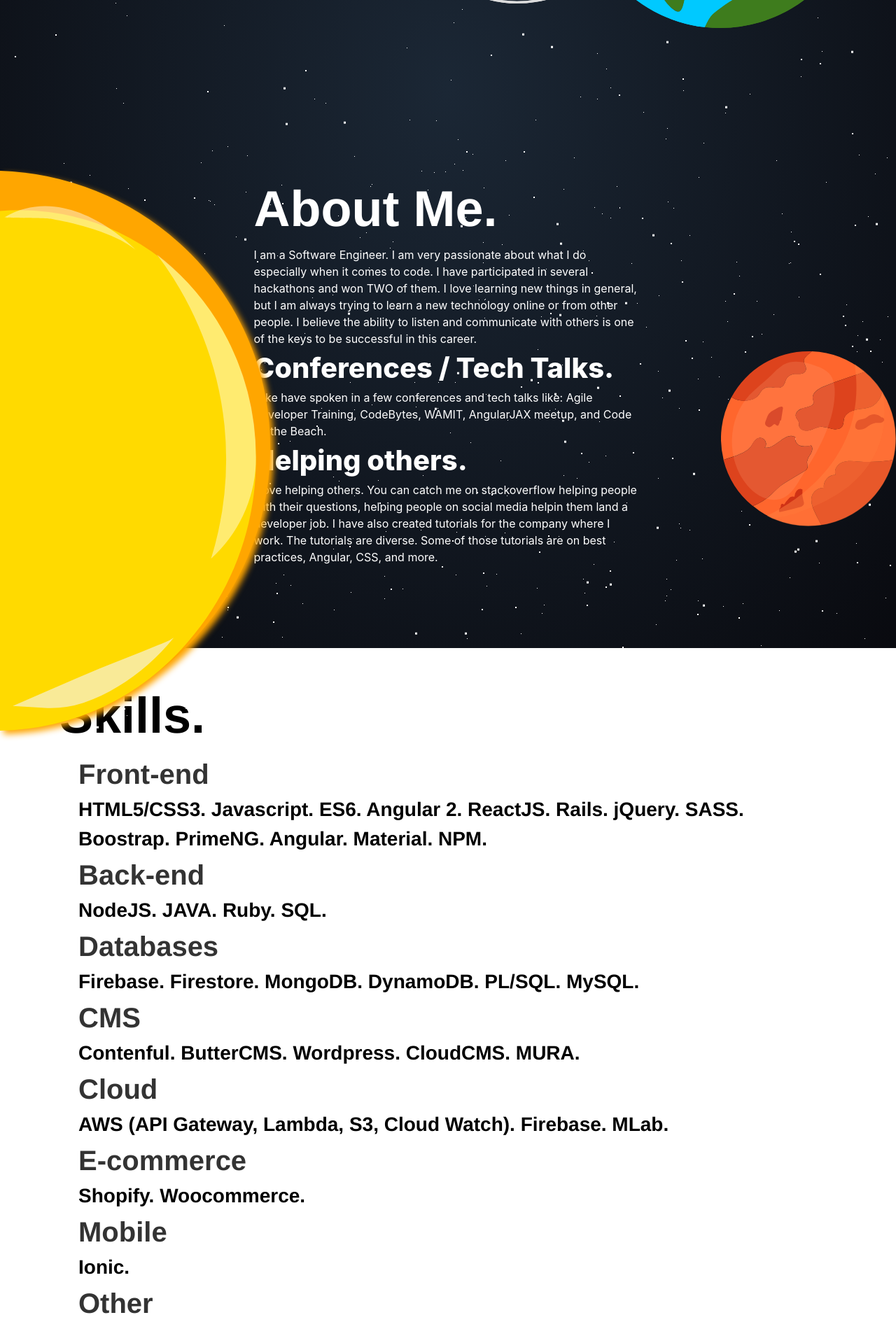
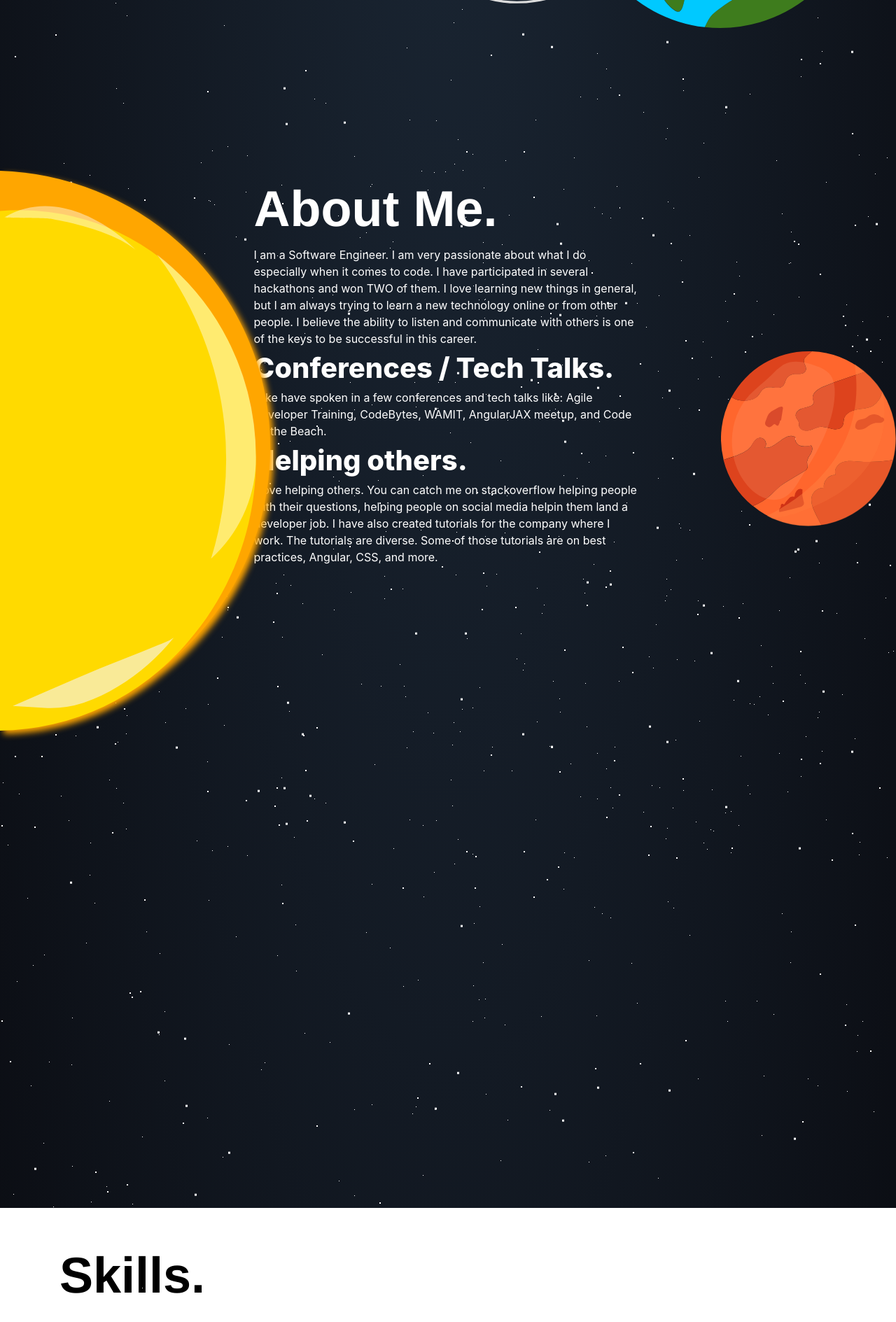
Before and after one commit to devpato/devpato-portoflio, an Angular app in the folder devpato/: page / in a window 1280 px wide. Shown: the part 680-2569 px from the top of the page at 70% size. Built offline with nearby package versions, Linux system fonts and the light colour scheme.

Commit message:
code clean up

```diff
--- a/devpato/src/app/about/about.component.scss
+++ b/devpato/src/app/about/about.component.scss
@@ -1,5 +1,4 @@
 .about {
-  background: radial-gradient(ellipse at top, #1b2735 0%, #090a0f 100%);
   height: 100vh;
   display: flex;
   align-items: center;
--- a/devpato/src/app/app.component.html
+++ b/devpato/src/app/app.component.html
@@ -1,3 +1,2 @@
 <app-space></app-space>
-<app-home></app-home>
 <router-outlet></router-outlet>
--- a/devpato/src/app/app.module.ts
+++ b/devpato/src/app/app.module.ts
@@ -11,6 +11,7 @@
 import { ContactComponent } from './contact/contact.component';
 import { ExpirienceComponent } from './expirience/expirience.component';
 import { SpaceComponent } from './space/space.component';
+import { MarsComponent } from './mars/mars.component';
 
 @NgModule({
   declarations: [
@@ -22,7 +23,8 @@
     PortfolioComponent,
     ContactComponent,
     ExpirienceComponent,
-    SpaceComponent
+    SpaceComponent,
+    MarsComponent
   ],
   imports: [
     BrowserModule,
--- a/devpato/src/app/home/home.component.html
+++ b/devpato/src/app/home/home.component.html
@@ -1,3 +1,4 @@
 <app-intro></app-intro>
 <app-about></app-about>
+<app-mars></app-mars>
 <app-skills></app-skills>
--- a/devpato/src/app/intro/intro.component.scss
+++ b/devpato/src/app/intro/intro.component.scss
@@ -1,6 +1,5 @@
 .intro {
   height: 100vh;
-  background: radial-gradient(ellipse at bottom, #1b2735 0%, #090a0f 100%);
   .wrapper {
     height: 100%;
     display: flex;
--- /dev/null
+++ b/devpato/src/app/mars/mars.component.html
@@ -0,0 +1,5 @@
+<div class="mars">
+  <div class="wrapper">
+    <div class="container"></div>
+  </div>
+</div>
--- /dev/null
+++ b/devpato/src/app/mars/mars.component.scss
@@ -0,0 +1,3 @@
+.mars {
+  height: 100vh;
+}
--- /dev/null
+++ b/devpato/src/app/mars/mars.component.ts
@@ -0,0 +1,15 @@
+import { Component, OnInit } from '@angular/core';
+
+@Component({
+  selector: 'app-mars',
+  templateUrl: './mars.component.html',
+  styleUrls: ['./mars.component.scss']
+})
+export class MarsComponent implements OnInit {
+
+  constructor() { }
+
+  ngOnInit() {
+  }
+
+}
--- a/devpato/src/styles.scss
+++ b/devpato/src/styles.scss
@@ -1,7 +1,7 @@
 /* You can add global styles to this file, and also import other style files */
 html,
 body {
-  background-color: #222;
+  background: radial-gradient(ellipse at top, #1b2735 0%, #090a0f 100%);
   color: #fff;
   scroll-behavior: smooth;
 }
```
Also changed, not shown: devpato/src/assets/ufo.svg (added), 1 other file (tests, documents, lock files or other folders).
